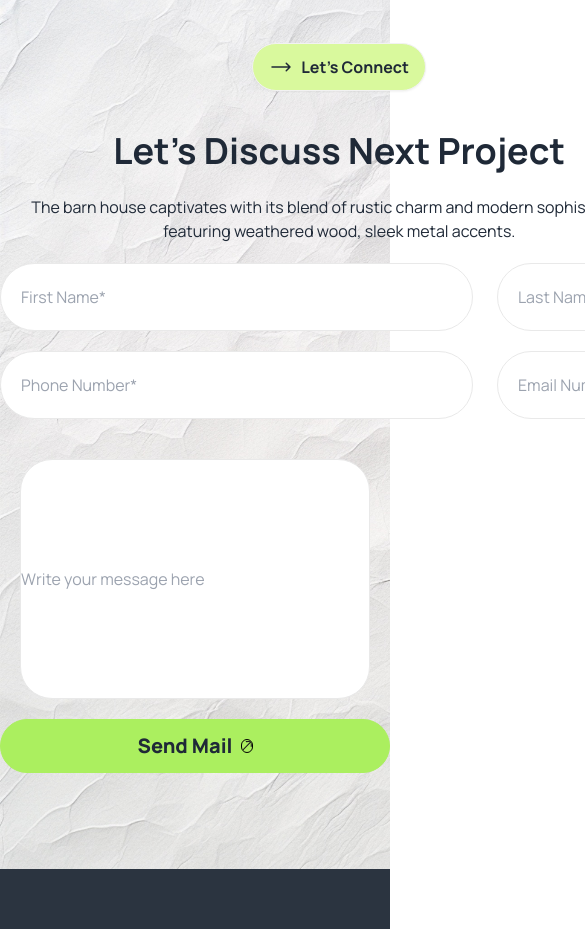
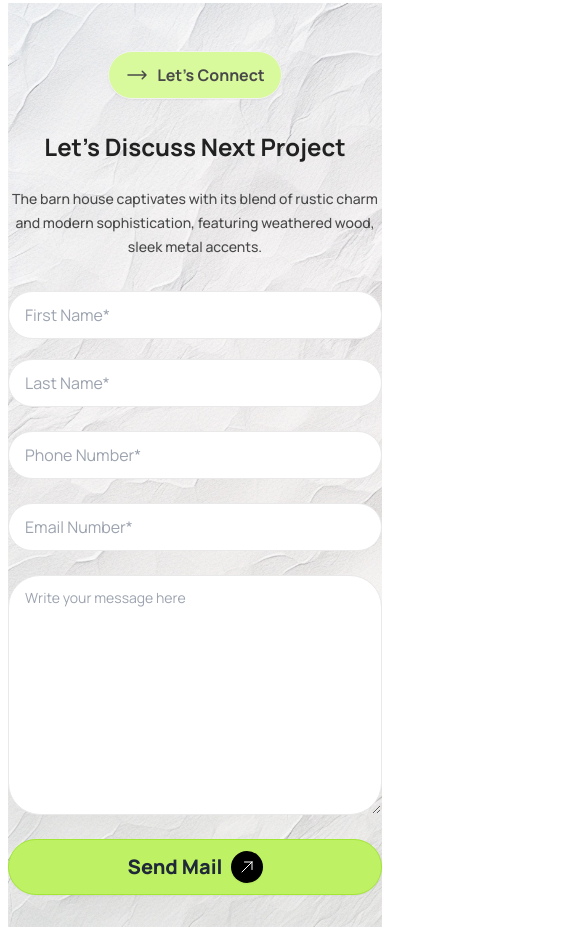
Before and after one commit to Parthaprotimdev/programminghro-assignment-three-B10, a plain HTML site: page index.html in a window 390 px wide. Shown: the part 5397-6326 px from the top of the page, 585 px wide, since content can reach past the window. Drawn offline with nearby package versions, Linux system fonts and the light colour scheme.

Commit message:
discuss projects responsive

```diff
--- a/index.html
+++ b/index.html
@@ -647,13 +647,14 @@
         </div>
       </section>
 
-      <!-- up done with responsive -->
+      <!-- Lets Discuss next projects -->
 
-      <!-- Lets Discuss next projects -->
-      <section class="hide mx-auto bg-[url('/assets/bg.jpg')] bg-cover py-16">
-        <div class="mx-auto text-center w-[42.39rem]">
+      <section
+        class="mx-auto bg-[url('/assets/bg.jpg')] bg-cover py-8 md:py-[4.5rem] mt-8 md:mt-[4.5rem] lg:mt-[6.25rem] lg:py-[6.25rem] border-8 border-solid border-white"
+      >
+        <div class="wrapper flex flex-col items-center justify-center gap-y-4">
           <button
-            class="btn rounded-3xl text-base font-bold bg-lime-200 my-[1rem]"
+            class="btn rounded-3xl text-base font-bold text-[#494949] bg-lime-200 my-[1rem]"
           >
             <svg
               xmlns="http://www.w3.org/2000/svg"
@@ -671,75 +672,92 @@
             </svg>
             Let’s Connect
           </button>
-          <h1 class="text-4xl font-bold my-6">Let’s Discuss Next Project</h1>
-          <p class="text-base">
+
+          <h2
+            class="text-[#212121] font-bold text-center text-[1.5rem] leading-[2rem] md:text-[2rem] md:leading-[2.75rem] lg:text-[2.5rem] lg:leading-[3.5rem]"
+          >
+            Let’s Discuss Next Project
+          </h2>
+          <p
+            class="mt-2 mb-4 w-full max-w-[41rem] text-[#494949] font-medium text-center text-[0.875rem] leading-[1.5rem] md:text-[1rem] md:leading-[1.625rem]"
+          >
             The barn house captivates with its blend of rustic charm and modern
             sophistication, featuring weathered wood, sleek metal accents.
           </p>
-        </div>
-        <div class="flex flex-row items-center gap-6 w-[60.62rem] mx-auto mt-5">
+
+          <!-- Form -->
+
+          <form action="" class="w-full flex flex-col gap-6 items-center">
+            <!-- First Row -->
+
+            <div
+              class="flex flex-col gap-y-5 md:flex-row w-full items-center justify-center gap-x-6"
+            >
               <input
-            class="w-[29.56rem] border border-solid border-[#E9E9E9] rounded-[6rem] bg-[#FFF] px-[1.25rem] py-[1.31rem]"
                 type="text"
                 placeholder="First Name*"
+                class="input rounded-[4rem] w-full max-w-[29.5rem] border border-solid focus:outline-none border-[#E9E9E9]"
               />
               <input
-            class="w-[29.56rem] border border-solid border-[#E9E9E9] rounded-[6rem] bg-[#FFF] px-[1.25rem] py-[1.31rem]"
                 type="text"
                 placeholder="Last Name*"
-          />
-        </div>
-        <div class="w-[60.62rem] mx-auto flex flex-row items-center gap-6 my-5">
-          <input
-            class="w-[29.56rem] border border-solid border-[#E9E9E9] rounded-[6rem] bg-[#FFF] px-[1.25rem] py-[1.31rem]"
-            type="text"
-            placeholder="Phone Number*"
-          />
-          <input
-            class="w-[29.56rem] border border-solid border-[#E9E9E9] rounded-[6rem] bg-[#FFF] px-[1.25rem] py-[1.31rem]"
-            type="text"
-            placeholder="Email Number*"
+                class="input rounded-[4rem] w-full max-w-[29.5rem] border border-solid focus:outline-none border-[#E9E9E9]"
               />
             </div>
 
-        <div class="mx-auto flex justify-center p-5 max-w-5xl">
+            <!-- Second Row-->
+
+            <div
+              class="flex flex-col md:flex-row w-full items-center justify-center gap-6"
+            >
               <input
-            class="h-60 w-[60.62rem] border border-solid border-[#E9E9E9] rounded-[2rem] bg-[#FFF] text-start"
                 type="text"
-            placeholder="Write your message here"
+                placeholder="Phone Number*"
+                class="input rounded-[4rem] w-full max-w-[29.5rem] border border-solid focus:outline-none border-[#E9E9E9]"
+              />
+              <input
+                type="text"
+                placeholder="Email Number*"
+                class="input rounded-[4rem] w-full max-w-[29.5rem] border border-solid focus:outline-none border-[#E9E9E9]"
               />
             </div>
-        <div class="mx-auto max-w-[969px]">
+
+            <!-- Box -->
+
+            <textarea
+              placeholder="Write your message here"
+              class="textarea rounded-[2rem] w-full max-w-[60.6rem] border border-solid focus:outline-none border-[#E9E9E9] min-h-[15rem]"
+            ></textarea>
             <button
-            class="bg-[#ABEF5F] text-xl font-extrabold min-w-full p-8 px-[1.5rem] py-[.75rem] rounded-[2rem] mx-auto mb-8 flex justify-center items-center gap-2 border border-[#ABEF5F]"
+              class="btn btn-block max-w-[60.6rem] min-h-[3.5rem] rounded-[2rem] group text-clr-gray-7 font-extrabold text-xl bg-lime-300 border border-lime-400"
             >
               Send Mail
+              <div
+                class="btn btn-circle btn-sm bg-black hover:bg-black border-none"
+              >
                 <svg
-              class="border border-solid border-black w-3 h- rounded-3xl"
                   xmlns="http://www.w3.org/2000/svg"
-              width="14"
-              height="14"
-              viewBox="0 0 14 14"
                   fill="none"
+                  viewBox="0 0 24 24"
+                  stroke-width="1.5"
+                  stroke="currentColor"
+                  class="text-white size-4"
                 >
                   <path
-                d="M12.0016 1.74121L0.997989 12.7375"
-                stroke="#1C1C1C"
-                stroke-width="1.5"
-                stroke-linecap="round"
-              />
-              <path
-                d="M6.00191 0.87079C6.00191 0.87079 11.6356 0.397774 12.4903 1.25297C13.3449 2.10817 12.868 7.74156 12.868 7.74156"
-                stroke="#1C1C1C"
-                stroke-width="1.5"
                     stroke-linecap="round"
                     stroke-linejoin="round"
+                    d="m4.5 19.5 15-15m0 0H8.25m11.25 0v11.25"
                   />
                 </svg>
+              </div>
             </button>
+          </form>
         </div>
       </section>
     </main>
+
+    <!-- up done with responsive -->
+
     <footer
       class="mx-auto footer bg-neutral text-neutral-content flex flex-col items-center pt-20"
     >
```
Lines whose indentation alone changed are shown as unchanged.
